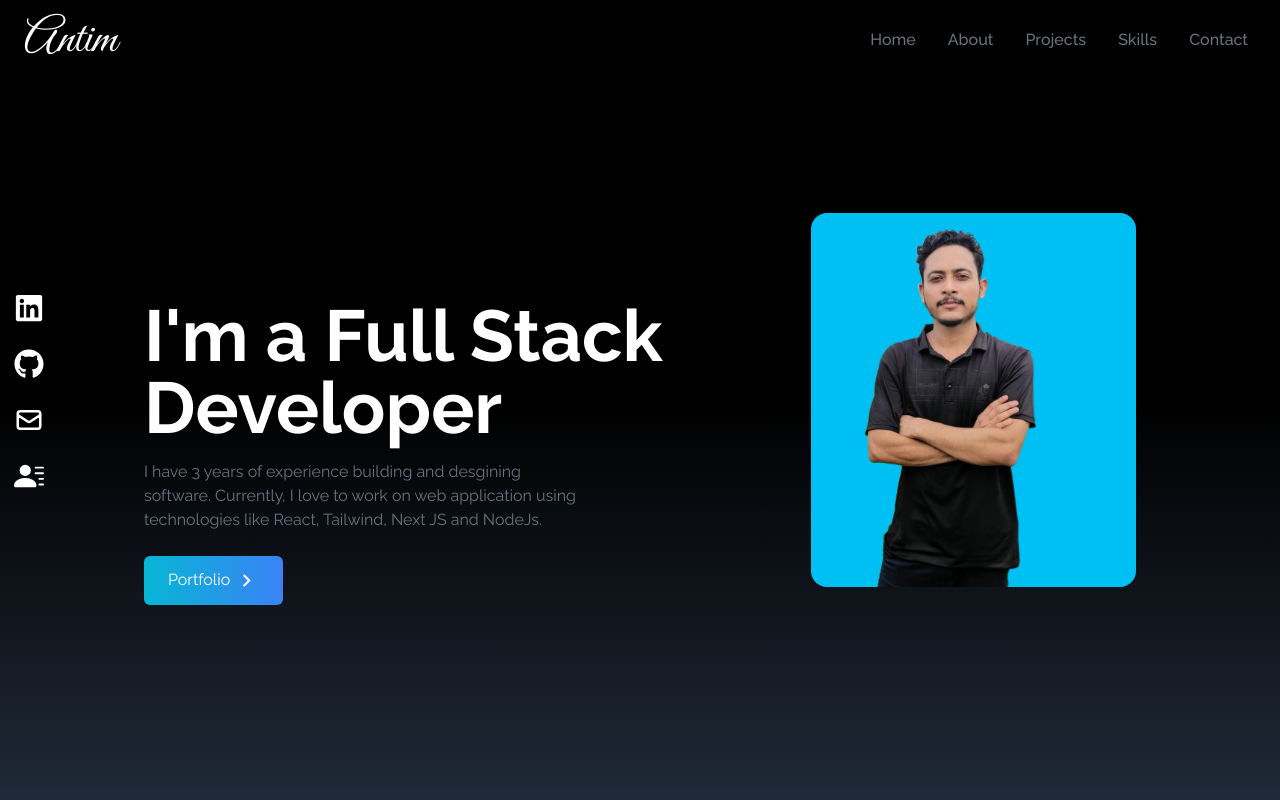
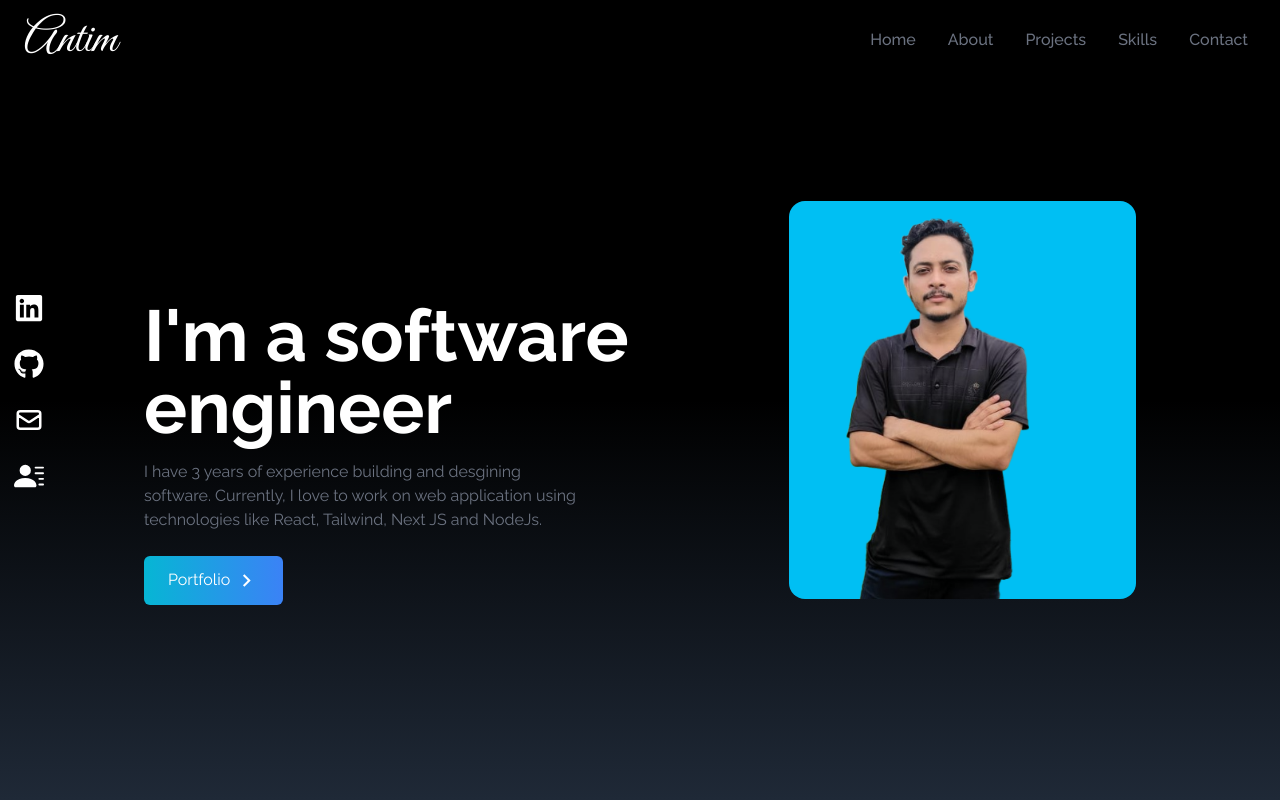
Before and after one commit to antim001/portfolio, a React (Vite) app: page / in a window 1280 px wide. Shown: the top 800 px of the page. Built offline with nearby package versions, Linux system fonts and the light colour scheme.

Commit message:
minor change

```diff
--- a/src/components/Home.jsx
+++ b/src/components/Home.jsx
@@ -12,7 +12,7 @@ const Home = () => {
       <div className=" max-w-screen-lg mx-auto flex flex-col items-center justify-center h-full px-4 md:flex-row">
         <div className=" mt-96 flex flex-col justify-center h-full md:mt-28">
           <h2 className="text-4xl sm:text-7xl font-bold text-white">
-            I'm a Full Stack Developer
+            I'm a  software engineer
           </h2>
           <p className="text-gray-500 py-4 max-w-md">
             I have 3 years of experience building and desgining software.
```
